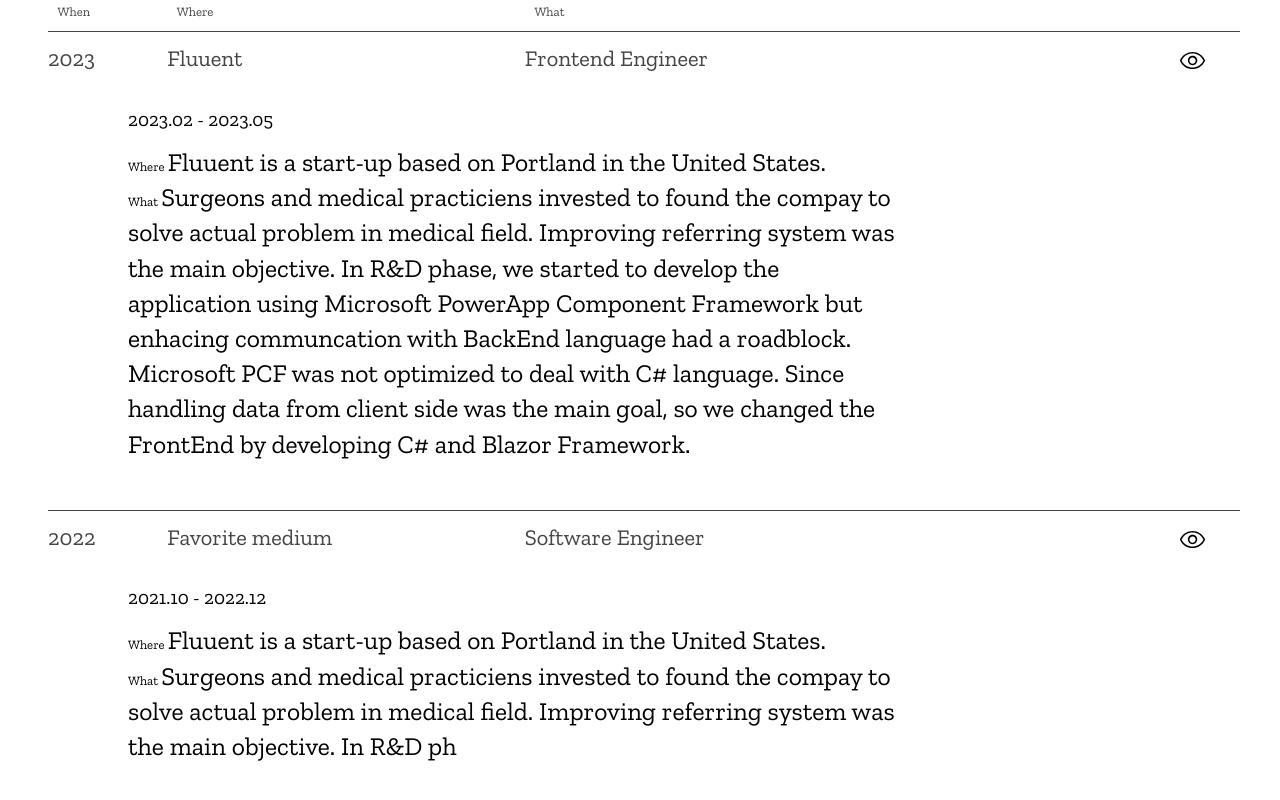
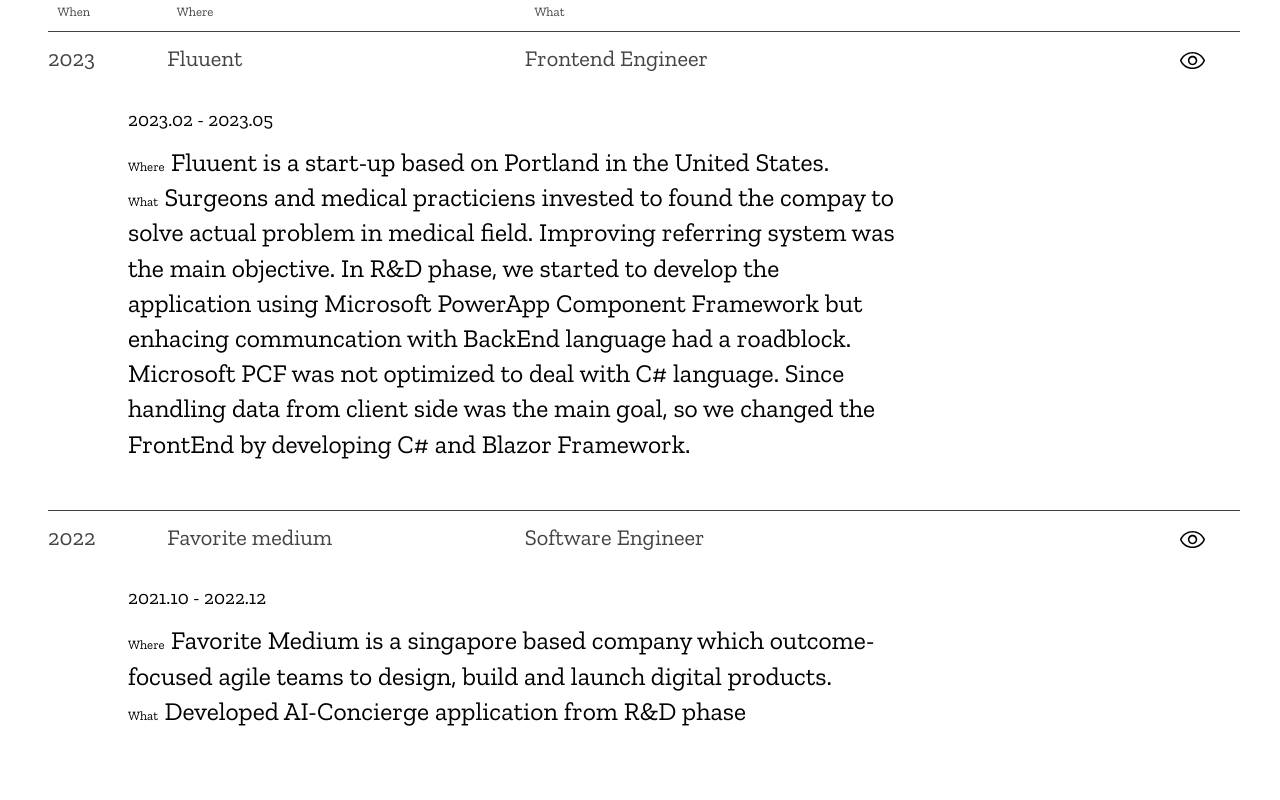
Before and after one commit to SumiSeo/sumiseo-portfolio, a Next.js app: page / in a window 1280 px wide. Shown: the part 399-1199 px from the top of the page. Built offline with nearby package versions, Linux system fonts and the light colour scheme; a web font is replaced by a local one.

Commit message:
modify work detail for fm

```diff
--- a/pages/works.tsx
+++ b/pages/works.tsx
@@ -25,9 +25,8 @@
           <Work year="2022" name="Favorite medium" desc="Software Engineer" />
           <WorkDetail
             date="2021.10 - 2022.12"
-            company="Fluuent is a start-up based on Portland in the United States."
-            project="Surgeons and medical practiciens invested to found the compay to solve actual problem in medical field. Improving referring system was the main objective.
-            In R&D ph"
+            company="Favorite Medium is a singapore based company which outcome-focused agile teams to design, build and launch digital products."
+            project="Developed AI-Concierge application from R&D phase "
           />
         </div>
       </div>
--- a/styles/components/WorkDetail.module.scss
+++ b/styles/components/WorkDetail.module.scss
@@ -30,12 +30,12 @@
   font-size: 1.6rem;
   font-weight: 300;
   line-height: 2.2rem;
-  margin-left: 0.2rem;
+  margin-left: 0.4rem;
 }
 
 .company {
   font-size: 1.6rem;
   font-weight: 300;
   line-height: 2.2rem;
-  margin-left: 0.2rem;
+  margin-left: 0.4rem;
 }
```
